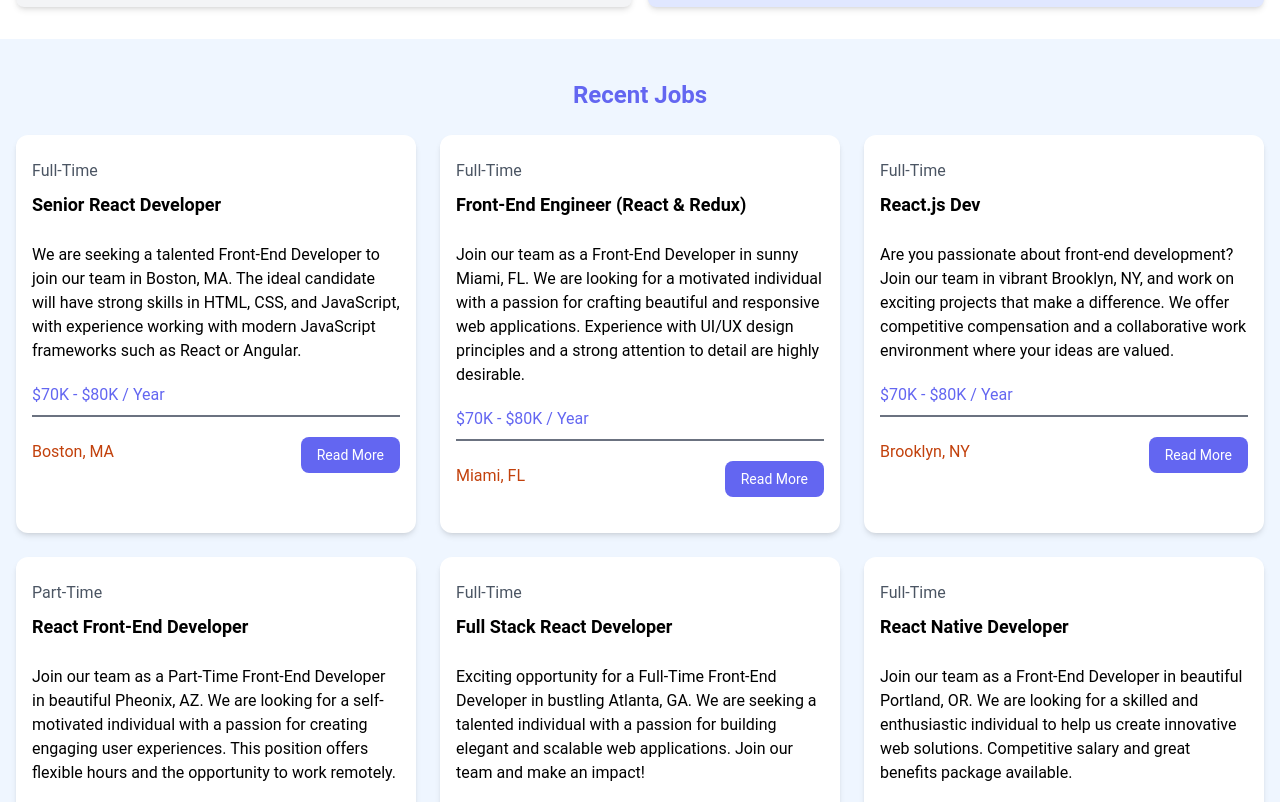
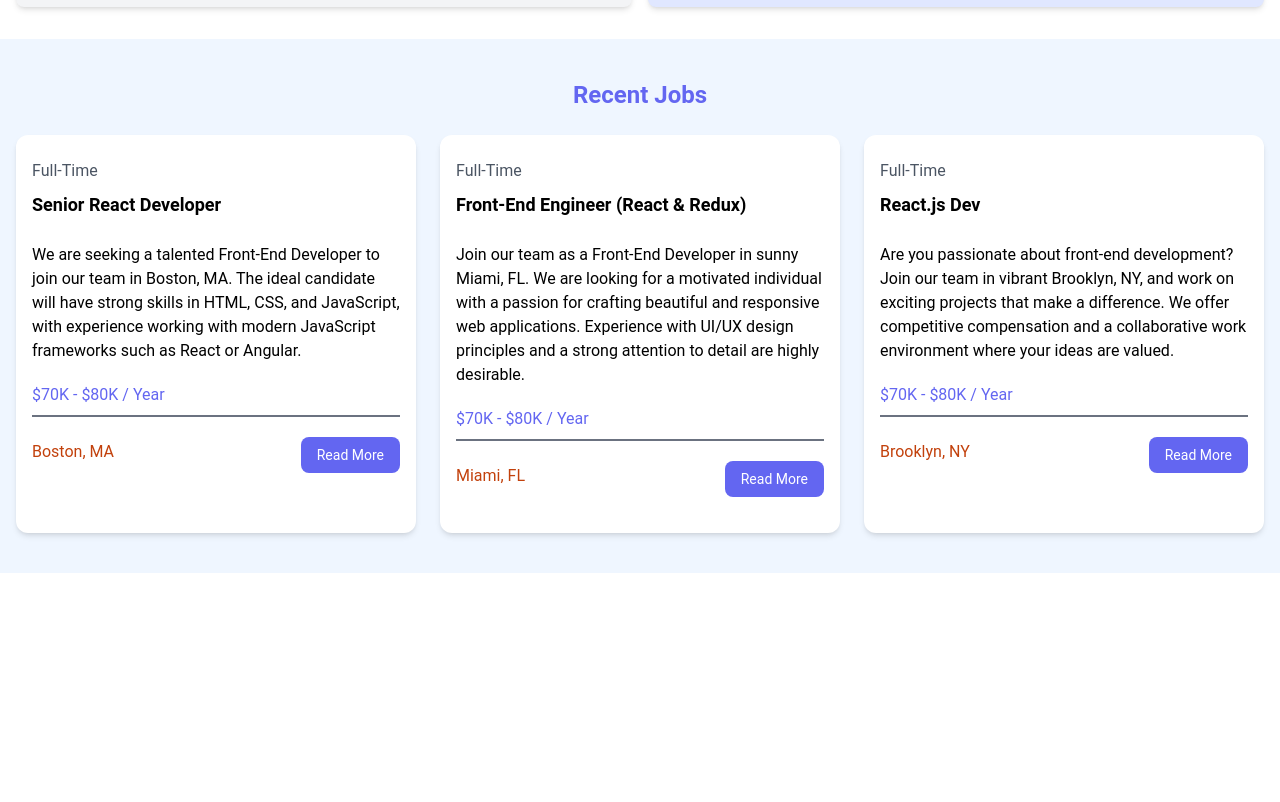
Before and after one commit to amuuo-dev/get-a-job, a React (Vite) app: page / in a window 1280 px wide. Shown: the part 558-1360 px from the top of the page. After the commit the page ends 1131 px from the top, so only its background shows below. Built offline with nearby package versions, Linux system fonts and the light colour scheme.

Commit message:
used slice method to unly show 3 jobs instead of all 6 jobs

```diff
--- a/src/components/BrowseJobs.jsx
+++ b/src/components/BrowseJobs.jsx
@@ -1,6 +1,7 @@
 import jobs from "../jobs.json";
 import JobList from "./JobList";
 const BrowseJobs = () => {
+  const recentJobs = jobs.slice(0, 3);
   return (
     <section className="bg-blue-50 px-4 py-10">
       <div className="container-xl lg:container m-auto">
@@ -8,7 +9,7 @@ const BrowseJobs = () => {
           Recent Jobs
         </h2>
         <div className="grid grid-cols-1 md:grid-cols-3 gap-6">
-          {jobs.map((job) => (
+          {recentJobs.map((job) => (
             <JobList key={job.id} job={job} />
           ))}
         </div>
```
